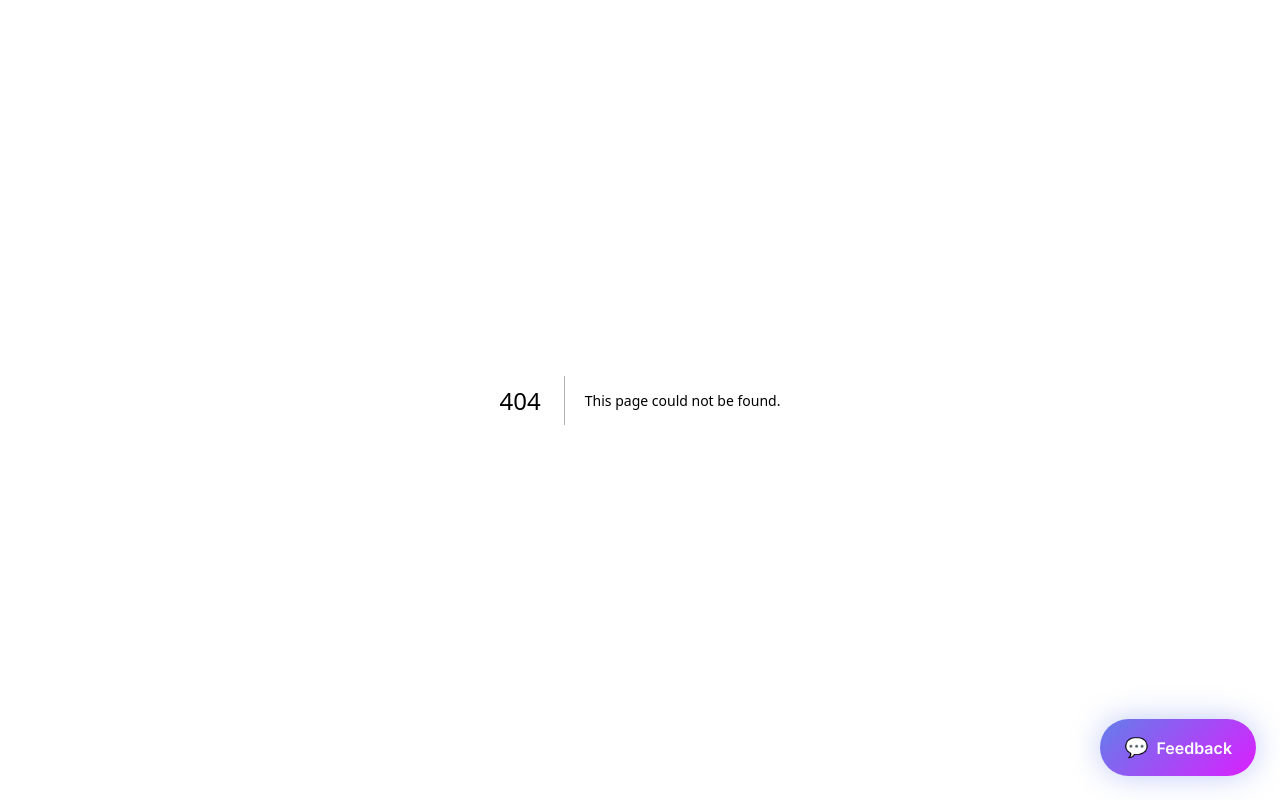
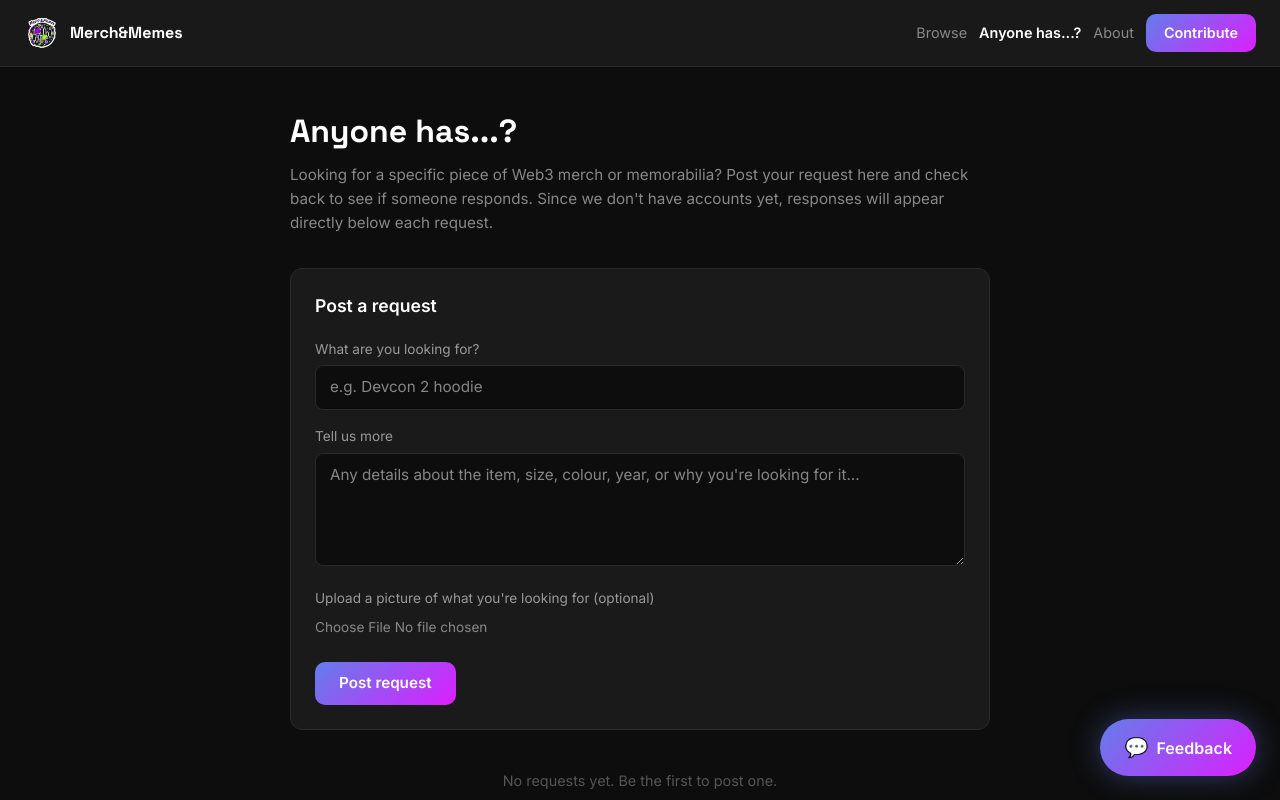
Before and after one commit to MerchandMemes/merch-and-memes, a Next.js app: page /wanted in a window 1280 px wide. Before the commit this address had no page. Shown: the top 800 px of the page. Built offline with nearby package versions, Linux system fonts and the light colour scheme.

Commit message:
Add Anyone has...? wanted board page with Supabase backend

```diff
--- /dev/null
+++ b/app/api/wanted/respond/route.ts
@@ -0,0 +1,20 @@
+import { createClient } from '@supabase/supabase-js'
+import { NextResponse } from 'next/server'
+
+const supabase = createClient(
+  process.env.NEXT_PUBLIC_SUPABASE_URL!,
+  process.env.SUPABASE_SERVICE_ROLE_KEY!
+)
+
+export async function POST(request: Request) {
+  const { post_id, content } = await request.json()
+
+  const { data, error } = await supabase
+    .from('wanted_responses')
+    .insert({ post_id, content })
+    .select()
+    .single()
+
+  if (error) return NextResponse.json({ error: error.message }, { status: 500 })
+  return NextResponse.json(data)
+}
--- /dev/null
+++ b/app/api/wanted/route.ts
@@ -0,0 +1,30 @@
+import { createClient } from '@supabase/supabase-js'
+import { NextResponse } from 'next/server'
+
+const supabase = createClient(
+  process.env.NEXT_PUBLIC_SUPABASE_URL!,
+  process.env.SUPABASE_SERVICE_ROLE_KEY!
+)
+
+export async function GET() {
+  const { data, error } = await supabase
+    .from('wanted_posts')
+    .select('*, wanted_responses(*)')
+    .order('created_at', { ascending: false })
+
+  if (error) return NextResponse.json({ error: error.message }, { status: 500 })
+  return NextResponse.json(data)
+}
+
+export async function POST(request: Request) {
+  const { title, description, image_url } = await request.json()
+
+  const { data, error } = await supabase
+    .from('wanted_posts')
+    .insert({ title, description, image_url })
+    .select()
+    .single()
+
+  if (error) return NextResponse.json({ error: error.message }, { status: 500 })
+  return NextResponse.json(data)
+}
--- a/app/browse/page.tsx
+++ b/app/browse/page.tsx
@@ -160,7 +160,8 @@ export default async function BrowsePage({
         </Link>
         <div className="browse-nav-links" style={{ display: 'flex', alignItems: 'center', gap: '12px' }}>
           <Link href="/browse" style={{ fontSize: '0.9rem', fontWeight: 600, color: 'white', textDecoration: 'none' }}>Browse</Link>
-          <Link href="/about" style={{ fontSize: '0.9rem', color: '#888', textDecoration: 'none' }}>About</Link>
+          <Link href="/wanted" style={{ fontSize: '0.9rem', color: '#888', textDecoration: 'none' }}>Anyone has...?</Link>
+<Link href="/about" style={{ fontSize: '0.9rem', color: '#888', textDecoration: 'none' }}>About</Link>
           <Link href="/submit" style={{
             fontSize: '0.9rem', fontWeight: 700, padding: '8px 18px', borderRadius: '10px',
             background: 'linear-gradient(135deg, #627EEA, #DC1FFF)', color: 'white', textDecoration: 'none',
--- /dev/null
+++ b/app/wanted/page.tsx
@@ -0,0 +1,109 @@
+'use client'
+
+import { useState } from 'react'
+import Link from 'next/link'
+
+export default function WantedPage() {
+  const [title, setTitle] = useState('')
+  const [description, setDescription] = useState('')
+  const [image, setImage] = useState<File | null>(null)
+  const [submitted, setSubmitted] = useState(false)
+
+  const handleSubmit = async (e: React.FormEvent) => {
+    e.preventDefault()
+    setSubmitted(true)
+  }
+
+  return (
+    <>
+      <nav style={{
+        borderBottom: '1px solid #2A2A2A', background: 'rgba(13,13,13,0.95)',
+        padding: '14px 24px', display: 'flex', alignItems: 'center', justifyContent: 'space-between',
+        position: 'sticky', top: 0, zIndex: 50, backdropFilter: 'blur(8px)',
+      }}>
+        <Link href="/" style={{ display: 'flex', alignItems: 'center', gap: '10px', textDecoration: 'none' }}>
+          <img src="/logo_nofold.png" alt="Merch&Memes" style={{ width: '36px', height: '36px', objectFit: 'contain' }} />
+          <span style={{ fontWeight: 700, color: 'white', fontFamily: 'Space Grotesk, sans-serif' }}>Merch&Memes</span>
+        </Link>
+        <div style={{ display: 'flex', alignItems: 'center', gap: '12px' }}>
+          <Link href="/browse" style={{ fontSize: '0.9rem', color: '#888', textDecoration: 'none' }}>Browse</Link>
+          <Link href="/wanted" style={{ fontSize: '0.9rem', fontWeight: 600, color: 'white', textDecoration: 'none' }}>Anyone has...?</Link>
+          <Link href="/about" style={{ fontSize: '0.9rem', color: '#888', textDecoration: 'none' }}>About</Link>
+          <Link href="/submit" style={{
+            fontSize: '0.9rem', fontWeight: 700, padding: '8px 18px', borderRadius: '10px',
+            background: 'linear-gradient(135deg, #627EEA, #DC1FFF)', color: 'white', textDecoration: 'none',
+          }}>Contribute</Link>
+        </div>
+      </nav>
+
+      <main style={{ background: '#0D0D0D', minHeight: '100vh', padding: '40px 24px' }}>
+        <div style={{ maxWidth: '700px', margin: '0 auto' }}>
+          <h1 style={{ fontSize: '2rem', fontWeight: 700, color: 'white', fontFamily: 'Space Grotesk, sans-serif', marginBottom: '8px' }}>
+            Anyone has...?
+          </h1>
+          <p style={{ color: '#888', fontSize: '0.95rem', marginBottom: '32px', lineHeight: 1.6 }}>
+            Looking for a specific piece of Web3 merch or memorabilia? Post your request here and check back to see if someone responds. Since we don't have accounts yet, responses will appear directly below each request.
+          </p>
+
+          {submitted ? (
+            <div style={{ background: '#1A1A1A', borderRadius: '12px', padding: '24px', marginBottom: '32px', border: '1px solid #2A2A2A', textAlign: 'center' }}>
+              <div style={{ fontSize: '2rem', marginBottom: '12px' }}>✅</div>
+              <p style={{ color: 'white', fontWeight: 600, marginBottom: '8px' }}>Request posted!</p>
+              <p style={{ color: '#888', fontSize: '0.9rem', marginBottom: '16px' }}>Check back here to see if someone responds.</p>
+              <button onClick={() => { setTitle(''); setDescription(''); setImage(null); setSubmitted(false) }}
+                style={{ background: '#2A2A2A', color: 'white', border: 'none', padding: '8px 20px', borderRadius: '8px', cursor: 'pointer', fontSize: '0.9rem' }}>
+                Post another request
+              </button>
+            </div>
+          ) : (
+            <form onSubmit={handleSubmit} style={{ background: '#1A1A1A', borderRadius: '12px', padding: '24px', marginBottom: '40px', border: '1px solid #2A2A2A' }}>
+              <h2 style={{ color: 'white', fontWeight: 600, fontSize: '1.1rem', marginBottom: '20px' }}>Post a request</h2>
+
+              <div style={{ marginBottom: '16px' }}>
+                <label style={{ color: '#999', fontSize: '0.85rem', display: 'block', marginBottom: '6px' }}>What are you looking for?</label>
+                <input
+                  type="text"
+                  value={title}
+                  onChange={e => setTitle(e.target.value)}
+                  placeholder="e.g. Devcon 2 hoodie"
+                  required
+                  style={{ width: '100%', background: '#0D0D0D', border: '1px solid #2A2A2A', borderRadius: '8px', padding: '10px 14px', color: 'white', fontSize: '0.95rem', boxSizing: 'border-box' }}
+                />
+              </div>
+
+              <div style={{ marginBottom: '16px' }}>
+                <label style={{ color: '#999', fontSize: '0.85rem', display: 'block', marginBottom: '6px' }}>Tell us more</label>
+                <textarea
+                  value={description}
+                  onChange={e => setDescription(e.target.value)}
+                  placeholder="Any details about the item, size, colour, year, or why you're looking for it..."
+                  rows={4}
+                  style={{ width: '100%', background: '#0D0D0D', border: '1px solid #2A2A2A', borderRadius: '8px', padding: '10px 14px', color: 'white', fontSize: '0.95rem', resize: 'vertical', boxSizing: 'border-box' }}
+                />
+              </div>
+
+              <div style={{ marginBottom: '24px' }}>
+                <label style={{ color: '#999', fontSize: '0.85rem', display: 'block', marginBottom: '6px' }}>Upload a picture of what you're looking for (optional)</label>
+                <input
+                  type="file"
+                  accept="image/*"
+                  onChange={e => setImage(e.target.files?.[0] || null)}
+                  style={{ color: '#888', fontSize: '0.85rem' }}
+                />
+              </div>
+
+              <button type="submit"
+                style={{ background: 'linear-gradient(135deg, #627EEA, #DC1FFF)', color: 'white', border: 'none', padding: '10px 24px', borderRadius: '10px', fontWeight: 700, fontSize: '0.95rem', cursor: 'pointer' }}>
+                Post request
+              </button>
+            </form>
+          )}
+
+          <div style={{ color: '#555', textAlign: 'center', fontSize: '0.9rem' }}>
+            No requests yet. Be the first to post one.
+          </div>
+        </div>
+      </main>
+    </>
+  )
+}
```
